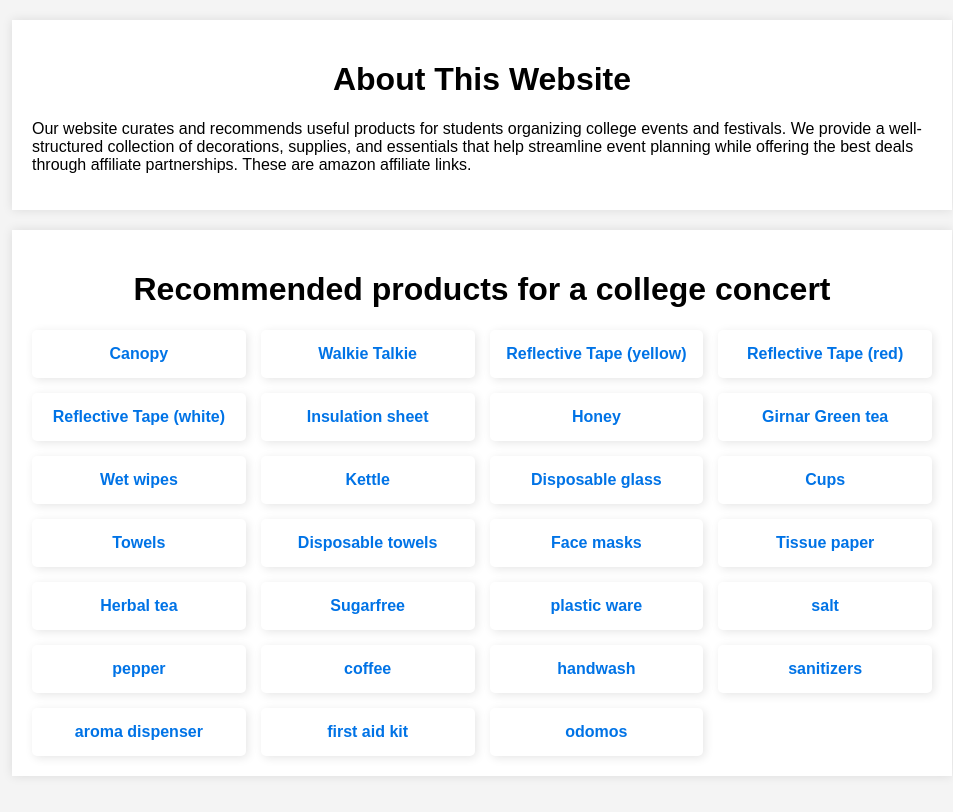
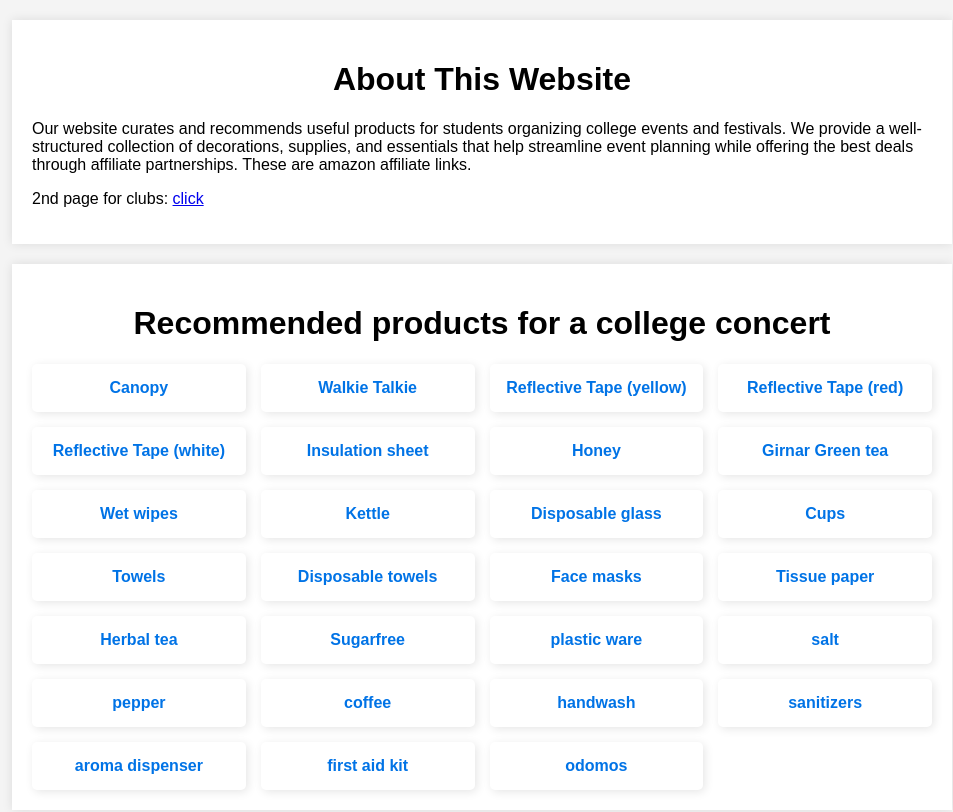
Before and after one commit to tarush10000/amazing, a plain HTML site: page index.html in a window 1280 px wide. Shown: the whole page, without its empty margins (158-1111 px from the left). Drawn offline with Linux system fonts and the light colour scheme.

Commit message:
added link to second page

```diff
--- a/index.html
+++ b/index.html
@@ -52,6 +52,7 @@
         partnerships.
         These are amazon affiliate links.
       </p>
+      <p>2nd page for clubs: <a href="clubs.html" target="_blank">click</a></p>
     </div>
     <div class="container">
       <h1>Recommended products for a college concert</h1>
```
